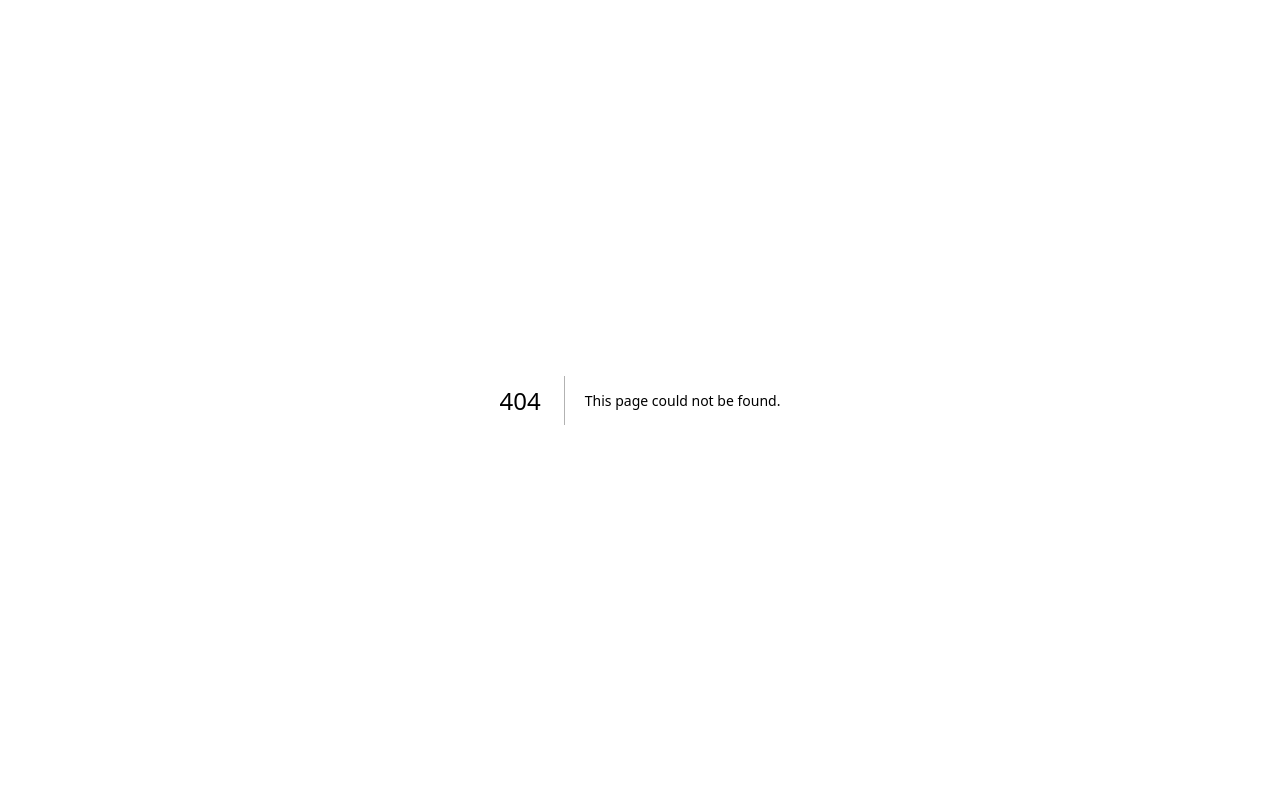
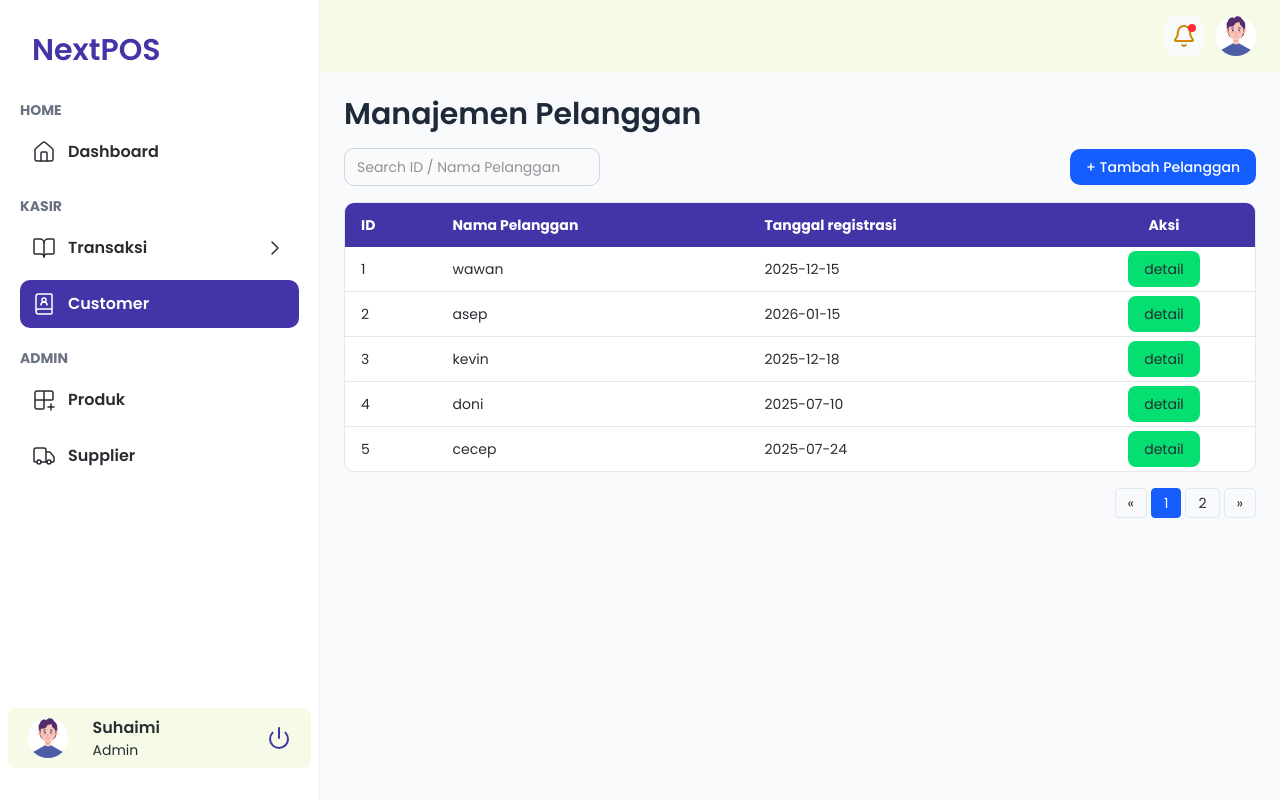
Before and after one commit to SyarifKA/nextpos, a Next.js app: page /customer in a window 1280 px wide. Before the commit this address had no page. Built offline with nearby package versions, Linux system fonts and the light colour scheme.

Commit message:
feat: customer page

```diff
--- /dev/null
+++ b/src/app/(dashboard)/customer/page.tsx
@@ -0,0 +1,168 @@
+"use client"
+
+import { useEffect, useMemo, useState } from "react";
+import { TypeCustomer, TypeProduct } from "@/models/type";
+
+export default function CustomerPage(){
+    const [customers, setCustomers] = useState<TypeCustomer[]>([]);
+      const [loading, setLoading] = useState(true);
+      const [search, setSearch] = useState("");
+      const [supplier, setSupplier] = useState("");
+      const [year, setYear] = useState("");
+      const [page, setPage] = useState(1);
+      const [openAdd, setOpenAdd] = useState(false);
+      const [openEdit, setOpenEdit] = useState(false);
+      const [selectedProduct, setSelectedProduct] = useState<TypeCustomer | null>(null);
+      const [openDelete, setOpenDelete] = useState(false);
+
+
+      const perPage = 5;
+
+      const fetchCustomers = async () => {
+        try {
+          setLoading(true);
+          const res = await fetch("/api/customer");
+          const json = await res.json();
+          setCustomers(json.data || []);
+        } catch (error) {
+          console.error("Failed fetch Customers", error);
+        } finally {
+          setLoading(false);
+        }
+      };
+
+      useEffect(() => {
+        fetchCustomers();
+      }, []);
+
+      const filteredData = useMemo(() => {
+        return customers.filter((item) => {
+          const matchSearch =
+            item.name.toLowerCase().includes(search.toLowerCase()) ||
+            item.id.toLowerCase().includes(search.toLowerCase());
+
+          const matchSupplier = supplier ? item.name === supplier : true;
+
+          return matchSearch && matchSupplier;
+        });
+      }, [customers, search, supplier]);
+
+      const totalPage = Math.ceil(filteredData.length / perPage);
+
+      const paginatedData = filteredData.slice(
+        (page - 1) * perPage,
+        page * perPage
+      );
+    return (
+        <div className="p-4 md:p-6 space-y-4">
+      {/* HEADER */}
+      <div>
+        <h1 className="text-3xl font-semibold text-gray-800">
+          Manajemen Pelanggan
+        </h1>
+      </div>
+
+      {/* FILTER + ACTION */}
+      <div className="flex flex-col gap-3 md:flex-row md:items-center md:justify-between">
+        <div className="flex flex-col gap-2 md:flex-row">
+          <input
+            type="text"
+            placeholder="Search ID / Nama Pelanggan"
+            className="w-full md:w-64 rounded-lg border border-gray-300 px-3 py-2 text-sm focus:outline-none focus:ring-2 focus:ring-blue-500"
+            value={search}
+            onChange={(e) => {
+              setPage(1);
+              setSearch(e.target.value);
+            }}
+          />
+        </div>
+
+        <button
+          onClick={() => setOpenAdd(true)}
+          className="rounded-lg bg-blue-600 px-4 py-2 text-sm font-medium text-white hover:bg-blue-700 transition"
+        >
+          + Tambah Pelanggan
+        </button>
+      </div>
+
+      {/* TABLE */}
+      <div className="overflow-x-auto rounded-lg border border-gray-200 bg-white">
+        <table className="min-w-full text-sm">
+          <thead className="bg-primary text-white">
+            <tr>
+              <th className="px-4 py-3 text-left">ID</th>
+              <th className="px-4 py-3 text-left">Nama Pelanggan</th>
+              <th className="px-4 py-3 text-left">Tanggal registrasi</th>
+              <th className="px-4 py-3 text-center">Aksi</th>
+            </tr>
+          </thead>
+
+          <tbody className="divide-y">
+            {loading && (
+              <tr>
+                <td colSpan={7} className="px-4 py-6 text-center">
+                  Loading...
+                </td>
+              </tr>
+            )}
+
+            {!loading && paginatedData.length === 0 && (
+              <tr>
+                <td colSpan={7} className="px-4 py-6 text-center text-gray-500">
+                  Data tidak ditemukan
+                </td>
+              </tr>
+            )}
+
+            {paginatedData.map((item) => (
+              <tr key={item.id} className="hover:bg-gray-50">
+                <td className="px-4 py-3 font-mono">{item.id}</td>
+                <td className="px-4 py-3">{item.name}</td>
+                <td className="px-4 py-3">
+                  {/* Rp {item.price.toLocaleString("id-ID")} */}
+                  {item.createdAt}
+                </td>
+                <td className="w-1/5 text-center"><button className="bg-green-400 hover:bg-green-500 cursor-pointer text-black px-4 py-2 rounded-md">detail</button></td>
+              </tr>
+            ))}
+          </tbody>
+        </table>
+      </div>
+
+      {/* PAGINATION */}
+      {totalPage > 1 && (
+        <div className="flex justify-end gap-1">
+          <button
+            className="rounded border px-3 py-1 text-sm"
+            disabled={page === 1}
+            onClick={() => setPage(page - 1)}
+          >
+            «
+          </button>
+
+          {Array.from({ length: totalPage }).map((_, i) => (
+            <button
+              key={i}
+              onClick={() => setPage(i + 1)}
+              className={`rounded border px-3 py-1 text-sm ${
+                page === i + 1
+                  ? "bg-blue-600 text-white border-blue-600"
+                  : "hover:bg-gray-100"
+              }`}
+            >
+              {i + 1}
+            </button>
+          ))}
+
+          <button
+            className="rounded border px-3 py-1 text-sm"
+            disabled={page === totalPage}
+            onClick={() => setPage(page + 1)}
+          >
+            »
+          </button>
+        </div>
+      )}
+    </div>
+    )
+}
--- a/src/app/(dashboard)/dashboard/page.tsx
+++ b/src/app/(dashboard)/dashboard/page.tsx
@@ -9,6 +9,8 @@ import {
   Tooltip,
   ResponsiveContainer,
 } from "recharts"
+
+import { Users } from "lucide-react"
 
 // ==================
 // Dummy data
@@ -61,29 +63,35 @@ export default function DashboardPOS() {
       <div className="grid grid-cols-2 md:grid-cols-4 gap-4">
         <div className="card bg-[#F5FBE6] rounded-md shadow">
           <div className="card-body p-4">
+            <div className="flex gap-2 items-center">
+              <p className="text-2xl font-bold">3</p>
+              <Users />
+            </div>
             <p className="text-sm opacity-70">Transaksi Hari Ini</p>
-            <p className="text-2xl font-bold">3</p>
           </div>
         </div>
 
         <div className="card bg-[#F5FBE6] rounded-md shadow">
           <div className="card-body p-4">
-            <p className="text-sm opacity-70">Jumlah Customer</p>
-            <p className="text-2xl font-bold">128</p>
+            <div className="flex gap-2 items-center">
+              <p className="text-2xl font-bold">365</p>
+              <Users />
+            </div>
+            <p className="text-sm opacity-70">Customer</p>
           </div>
         </div>
 
         <div className="card bg-[#F5FBE6] rounded-md shadow">
           <div className="card-body p-4">
-            <p className="text-sm opacity-70">Pendapatan</p>
             <p className="text-2xl font-bold">Rp 240.000</p>
+            <p className="text-sm opacity-70">Pendapatan Hari ini</p>
           </div>
         </div>
 
         <div className="card bg-[#F5FBE6] rounded-md shadow">
           <div className="card-body p-4">
+            <p className="text-2xl font-bold">Rp 12.500.000</p>
             <p className="text-sm opacity-70">Pengeluaran Tahun Ini</p>
-            <p className="text-2xl font-bold">Rp 12.500.000</p>
           </div>
         </div>
       </div>
--- /dev/null
+++ b/src/app/api/customer/[id]/route.ts
@@ -0,0 +1,88 @@
+import { NextRequest, NextResponse } from "next/server";
+import { Customers } from "@/data/dummy";
+import { TypeCustomer } from "@/models/type";
+
+type Context = {
+  params: Promise<{
+    id: string;
+  }>;
+};
+
+// GET /api/product/[id]
+export async function GET(
+  _req: NextRequest,
+  { params }: Context
+) {
+  const { id } = await params;
+//   const customerId = id;
+
+  const customer = Customers.find((p) => p.id === id);
+
+  if (!customer) {
+    return NextResponse.json(
+      { success: false, message: "customer not found" },
+      { status: 404 }
+    );
+  }
+
+  return NextResponse.json({
+    success: true,
+    data: customer,
+  });
+}
+
+// PUT /api/customer/[id]
+export async function PUT(
+  req: NextRequest,
+  { params }: Context
+) {
+  const { id } = await params;
+  const customerId = Number(id);
+
+  const body = (await req.json()) as Partial<TypeCustomer>;
+
+  const index = Customers.findIndex((p) => p.id === id);
+
+  if (index === -1) {
+    return NextResponse.json(
+      { success: false, message: "customer not found" },
+      { status: 404 }
+    );
+  }
+
+  Customers[index] = {
+    ...Customers[index],
+    ...body,
+  };
+
+  return NextResponse.json({
+    success: true,
+    data: Customers[index],
+  });
+}
+
+// DELETE /api/customer/[id]
+export async function DELETE(
+  _req: NextRequest,
+  { params }: Context
+) {
+  const { id } = await params;
+//   const customerId = Number(id);
+
+  const index = Customers.findIndex((p) => p.id === id);
+
+  if (index === -1) {
+    return NextResponse.json(
+      { success: false, message: "customer not found" },
+      { status: 404 }
+    );
+  }
+
+  const deleted = Customers.splice(index, 1);
+
+  return NextResponse.json({
+    success: true,
+    message: "customer deleted",
+    data: deleted[0],
+  });
+}
--- /dev/null
+++ b/src/app/api/customer/route.ts
@@ -0,0 +1,31 @@
+// src/app/api/customers/route.ts
+import { NextResponse } from "next/server";
+import { Customers } from "@/data/dummy";
+import { TypeCustomer } from "@/models/type";
+
+// GET /api/customers
+export async function GET() {
+  return NextResponse.json({
+    success: true,
+    data: Customers,
+  });
+}
+
+// POST /api/customers
+export async function POST(req: Request) {
+  const body = (await req.json()) as Omit<TypeCustomer, "id">;
+
+  const newIdCust = Customers.length ? Customers[Customers.length - 1].id + 1 : 1
+  const newcustomer: TypeCustomer = {
+    id: newIdCust.toString(),
+    ...body,
+  };
+
+  Customers.push(newcustomer);
+
+  return NextResponse.json({
+    success: true,
+    message: "customer added",
+    data: newcustomer,
+  });
+}
--- a/src/components/layout/Sidebar.tsx
+++ b/src/components/layout/Sidebar.tsx
@@ -6,7 +6,7 @@ import {
   ChevronRight,
   BookOpen,
   Truck,
-  Menu,
+  BookUser,
   Grid2x2Plus,
   Power,
   Home,
@@ -53,6 +53,11 @@ const menu: MenuSection[] = [
         children: [
           { name: "penjualan", path: "/sales" },
         ],
+      },
+      {
+        name: "Customer",
+        icon: BookUser,
+        path: "/customer"
       },
     ],
   },
@@ -209,15 +214,15 @@ export default function Sidebar() {
           className="rounded-full object-cover bg-white"
         />
         <div className="flex flex-col items-start w-full max-w-37.5">
-          <span className="font-semibold text-black truncate max-w-26">
-            Ruben Amorim
+          <span className="font-semibold text-black truncate max-w-30">
+            Suhaimi
           </span>
 
           <div className="flex gap-2 text-sm items-center">
-            <span className="truncate max-w-20">
-              Administrator
+            <span className="truncate max-w-26">
+              Admin
             </span>
-            <span className="bg-gray-300 px-1 rounded-md">+ 2</span>
+            {/* <span className="bg-gray-300 px-1 rounded-md">+ 2</span> */}
           </div>
         </div>
         <Power className="text-primary"/>
--- a/src/data/dummy.ts
+++ b/src/data/dummy.ts
@@ -1,5 +1,5 @@
 // src/data/dummy.ts
-import { TypeProduct } from "@/models/type";
+import { TypeCustomer, TypeProduct } from "@/models/type";
 
 export const products: TypeProduct[] = [
   { id: 1, sku: "P-001", name: "Aqua Botol 600ml", price: 5000, stock: 50, expired: "2026-06-01", supplier: "Supplier A", year:"2025" },
@@ -23,3 +23,12 @@ export const products: TypeProduct[] = [
   { id: 19, sku: "P-019", name: "Susu UHT 200ml", price: 8000, stock: 30, expired: "2026-03-20", supplier: "Supplier S", year:"2025" },
   { id: 20, sku: "P-020", name: "Roti Tawar", price: 12000, stock: 10, expired: "2025-12-05", supplier: "Supplier A", year:"2025" },
 ];
+
+export const Customers: TypeCustomer[] = [
+  {id: "1", name: "wawan", createdAt: "2025-12-15"},
+  {id: "2", name: "asep", createdAt: "2026-01-15"},
+  {id: "3", name: "kevin", createdAt: "2025-12-18"},
+  {id: "4", name: "doni", createdAt: "2025-07-10"},
+  {id: "5", name: "cecep", createdAt: "2025-07-24"},
+  {id: "6", name: "susanto", createdAt: "2026-01-12"},
+]
--- a/src/models/type.ts
+++ b/src/models/type.ts
@@ -8,3 +8,9 @@ export type TypeProduct = {
   supplier: string;
   year: string;
 };
+
+export type TypeCustomer = {
+  id: string;
+  name: string;
+  createdAt: string;
+}
```
